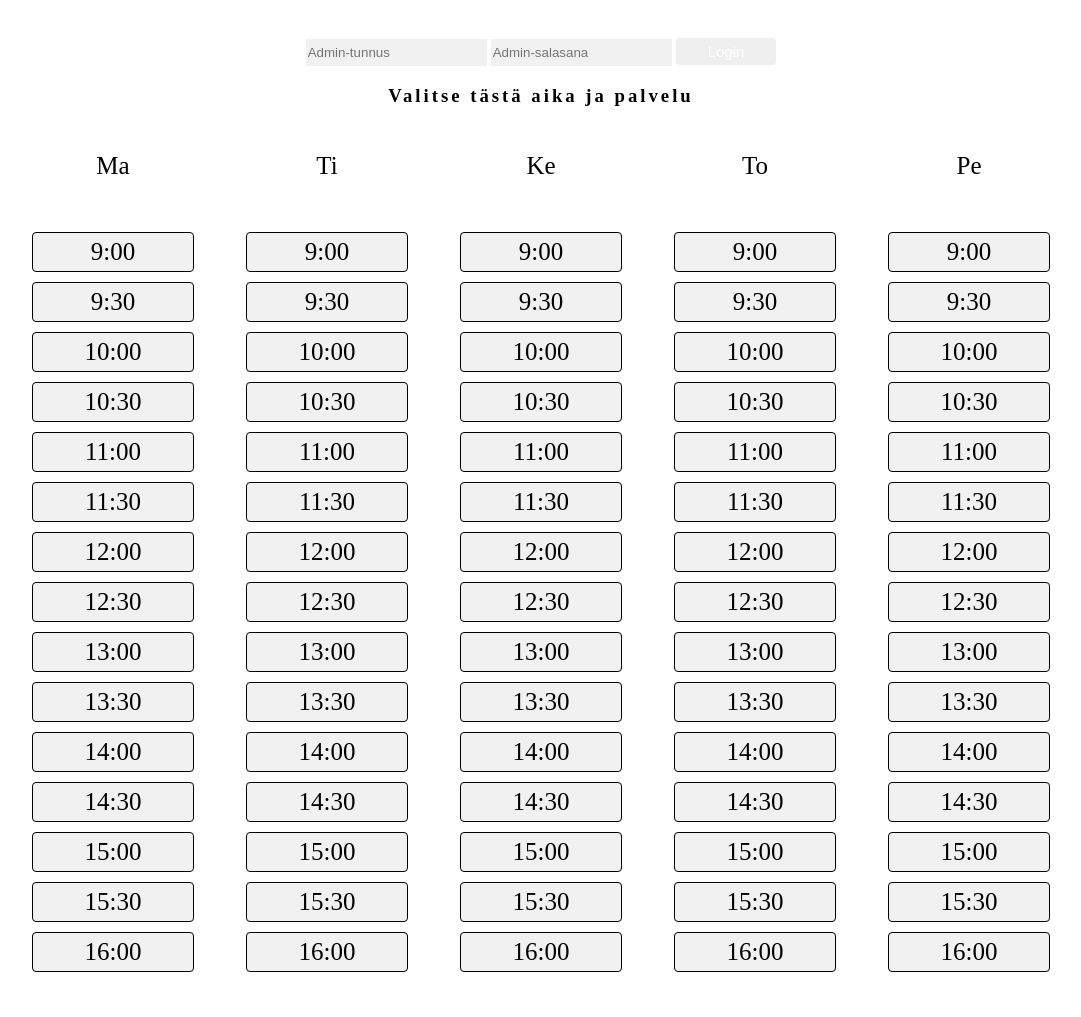
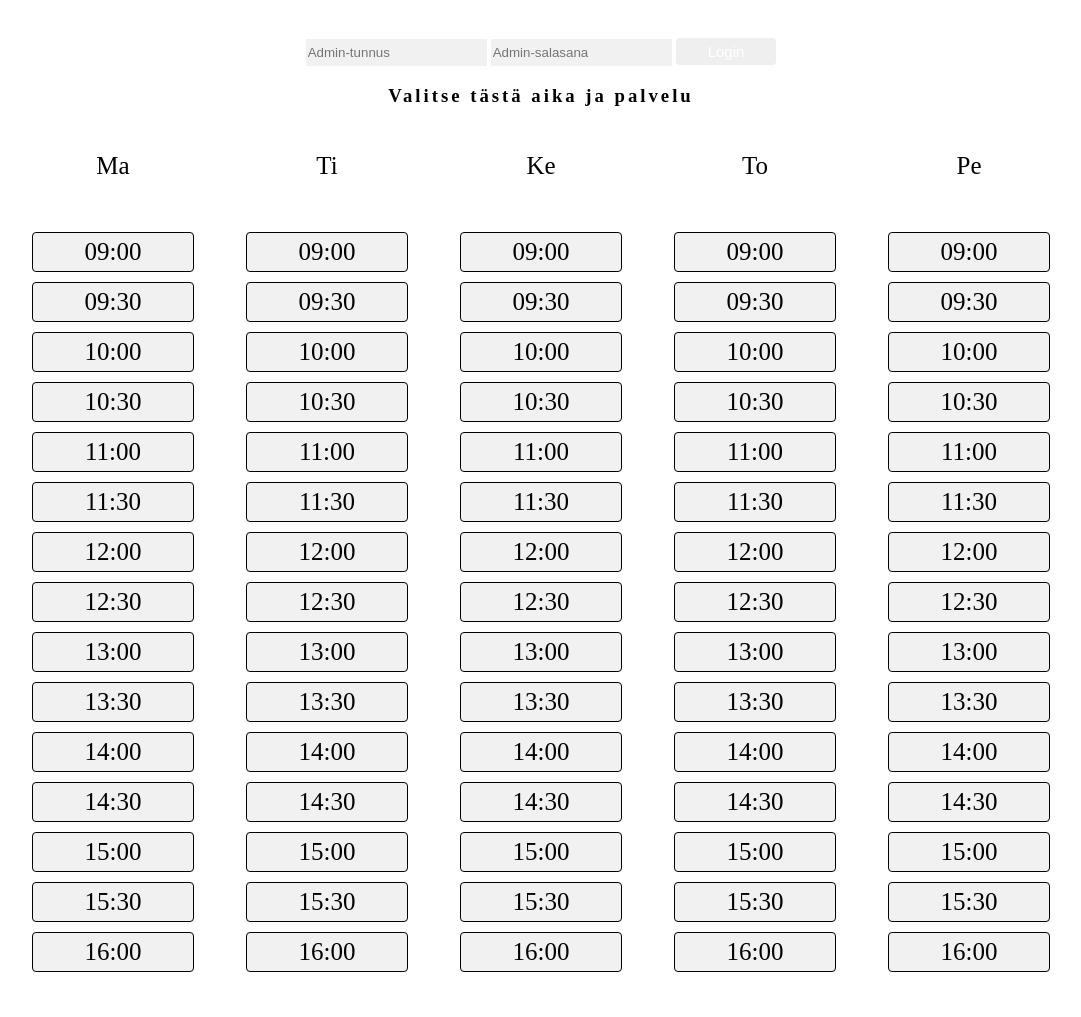
Before and after one commit to ttannerma/NastaHius, a PHP site: page /ajanvaraus/reservation1.2/app/index.php in a window 1280 px wide. Shown: the whole page, without its empty margins (99-1180 px from the left). Run offline with PHP 8.4, Linux system fonts and the light colour scheme; data that the repository does not hold is empty.

Commit message:
Added sorting to reservation times.

```diff
--- a/ajanvaraus/reservation1.2/app/index.php
+++ b/ajanvaraus/reservation1.2/app/index.php
@@ -37,8 +37,8 @@
             <tr id="times">
                 <td id="mondayTimes">
                     <ul>
-                        <li id="Maanantai">9:00</li>
-                        <li id="Maanantai">9:30</li>
+                        <li id="Maanantai">09:00</li>
+                        <li id="Maanantai">09:30</li>
                         <li id="Maanantai">10:00</li>
                         <li id="Maanantai">10:30</li>
                         <li id="Maanantai">11:00</li>
@@ -56,8 +56,8 @@
                 </td>
                 <td id="tuesdayTimes">
                     <ul>
-                        <li id="Tiistai">9:00</li>
-                        <li id="Tiistai">9:30</li>
+                        <li id="Tiistai">09:00</li>
+                        <li id="Tiistai">09:30</li>
                         <li id="Tiistai">10:00</li>
                         <li id="Tiistai">10:30</li>
                         <li id="Tiistai">11:00</li>
@@ -75,8 +75,8 @@
                 </td>
                 <td id="wednesdayTimes">
                     <ul>
-                        <li id="Keskiviikko">9:00</li>
-                        <li id="Keskiviikko">9:30</li>
+                        <li id="Keskiviikko">09:00</li>
+                        <li id="Keskiviikko">09:30</li>
                         <li id="Keskiviikko">10:00</li>
                         <li id="Keskiviikko">10:30</li>
                         <li id="Keskiviikko">11:00</li>
@@ -94,8 +94,8 @@
                 </td>
                 <td id="thursdayTimes">
                     <ul>
-                        <li id="Torstai">9:00</li>
-                        <li id="Torstai">9:30</li>
+                        <li id="Torstai">09:00</li>
+                        <li id="Torstai">09:30</li>
                         <li id="Torstai">10:00</li>
                         <li id="Torstai">10:30</li>
                         <li id="Torstai">11:00</li>
@@ -113,8 +113,8 @@
                 </td>
                 <td id="fridayTimes">
                     <ul>
-                        <li id="Perjantai">9:00</li>
-                        <li id="Perjantai">9:30</li>
+                        <li id="Perjantai">09:00</li>
+                        <li id="Perjantai">09:30</li>
                         <li id="Perjantai">10:00</li>
                         <li id="Perjantai">10:30</li>
                         <li id="Perjantai">11:00</li>
```
Also changed, not shown: ajanvaraus/reservation1.2/admin/adminPage.php (+9 -4 lines).
